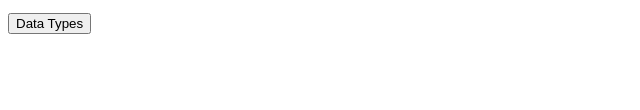
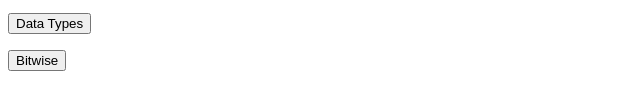
Before and after one commit to Jenner-Maxim/LearnJavaCript, a plain HTML site: page access/index.html in a window 1280 px wide. Shown: the part 254-364 px from the top of the page, without its empty margins (0-640 px from the left). Drawn offline with Linux system fonts and the light colour scheme.

Commit message:
JavaScript Bitwise Operations

```diff
--- a/access/index.html
+++ b/access/index.html
@@ -101,6 +101,9 @@
     <button onclick="dataTypeFunction()">Data Types</button>
     <p id="dataType"></p>
 
+    <button onclick="bitwiseFunction()">Bitwise</button>
+    <p id="bitwise"></p>
+
     <script src="index.js"></script>
   </body>
 </html>
--- a/access/index.js
+++ b/access/index.js
@@ -514,11 +514,23 @@ function dataTypeFunction() {
     "</br>" +
     ("5" - 2) +
     "</br>" +
-    ("5" * "2") +
+    "5" * "2" +
     "</br>" +
-    ("5" / "2");
+    "5" / "2";
 
-/*   var y = "Kagheni";
+  /*   var y = "Kagheni";
   var x = +y;
   document.getElementById("dataType").innerHTML = typeof y + "<br>" + typeof x; */
 }
+
+function bitwiseFunction() {
+  document.getElementById("bitwise").innerHTML = bin2dec(111);
+
+  function dec2bin(dec) {
+    return (dec >>> 0).toString(2);
+  }
+
+  function bin2dec(bin){
+    return parseInt(bin, 2).toString(10);
+  }
+}
```
